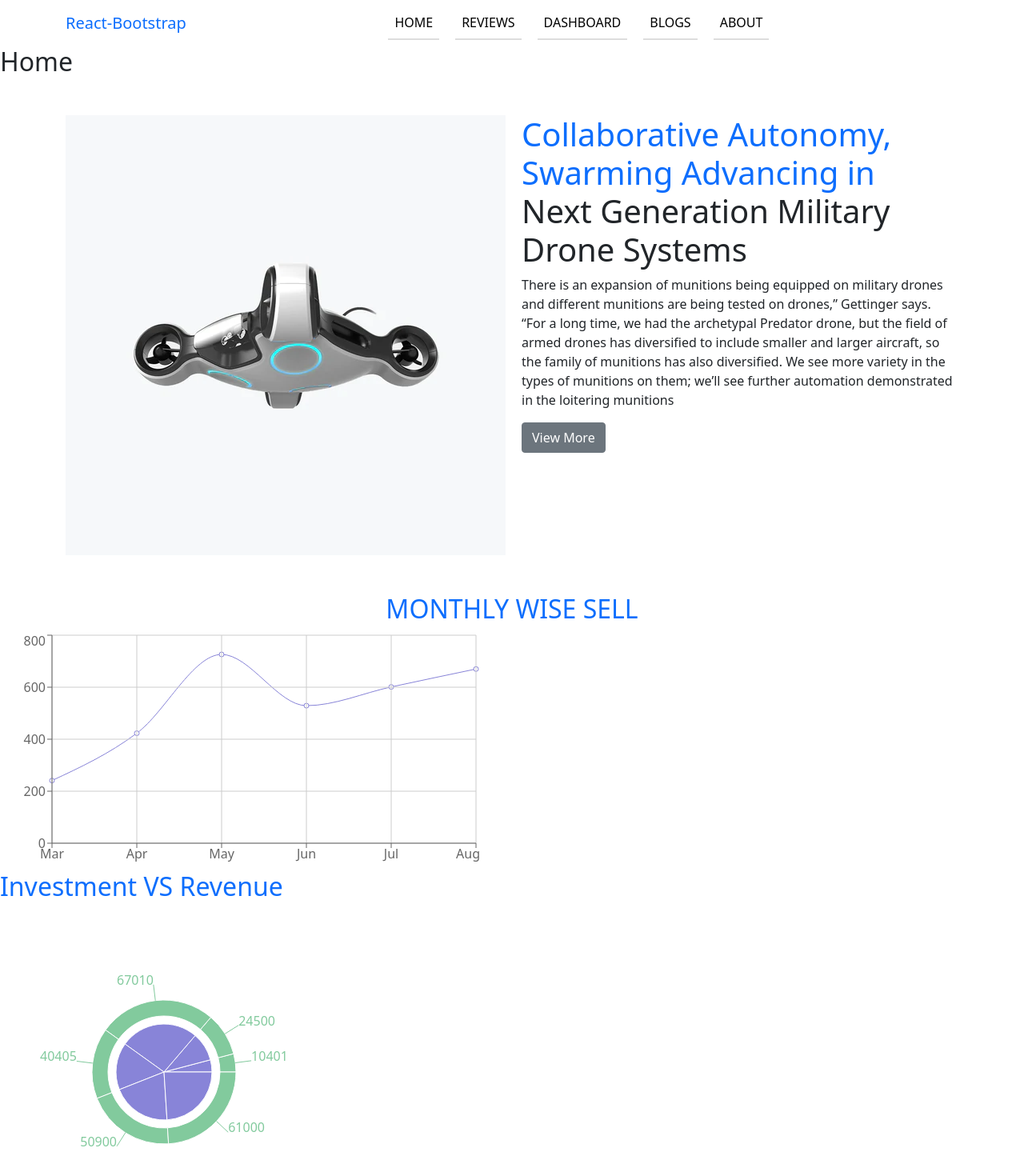
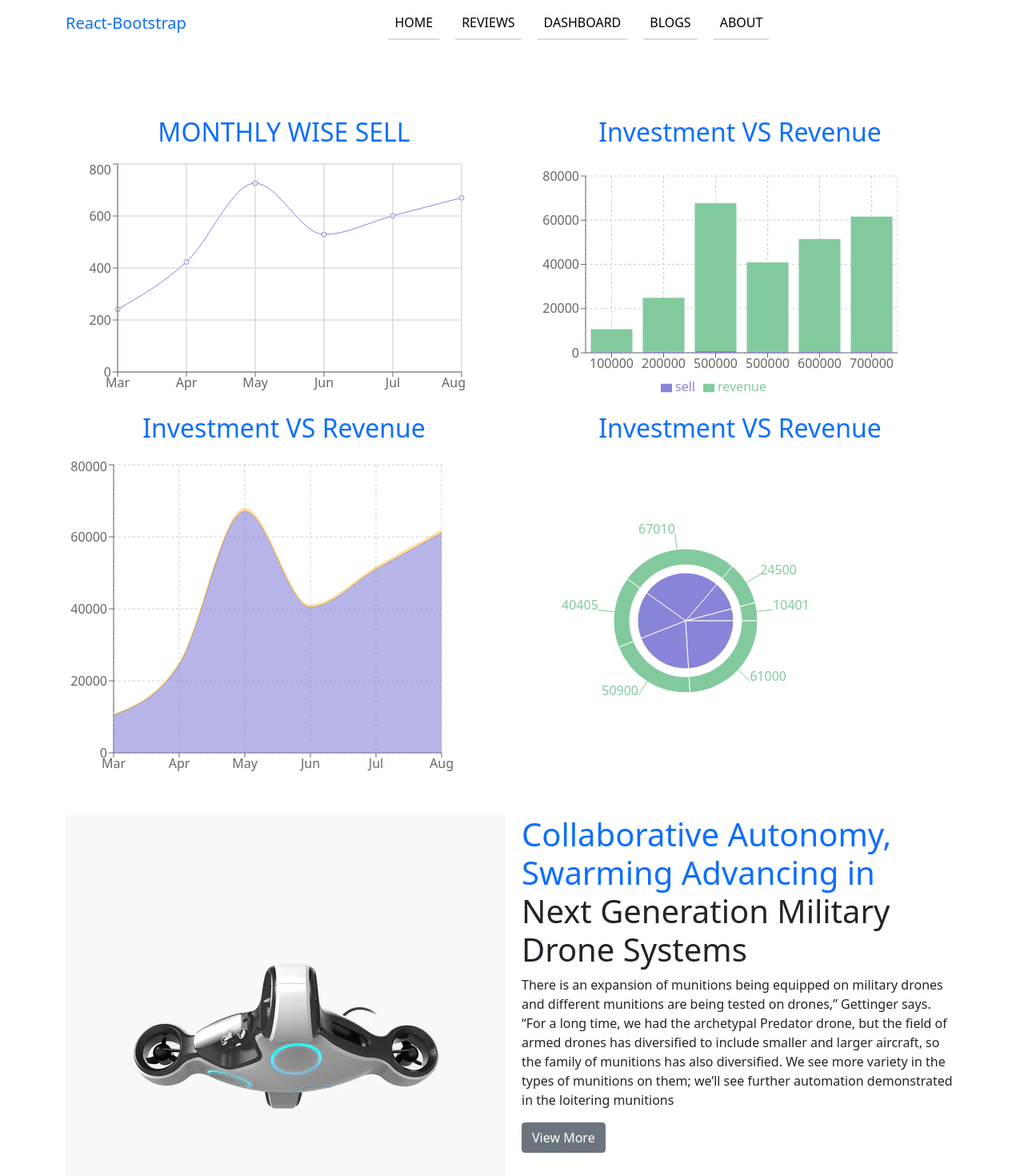
Before and after one commit to mkpbd/product-analysis-website, a React (Create React App) app: page /dashboard in a window 1280 px wide. Shown: the top 1470 px of the page at 80% size. Built offline with nearby package versions, Linux system fonts and the light colour scheme.

Commit message:
Dashborad complete

```diff
--- a/src/App.js
+++ b/src/App.js
@@ -8,11 +8,10 @@ import Home from './components/Home/Home';
 import Reviews from './components/Reviews/Reviews';
 import About from './components/About/About';
 import NotFound from './components/NotFound/NotFound';
-import LineCharts from './components/LineCharts/LineCharts';
+import Dashboard from './components/Deshboard/Dashboard';
 
-import PieCharts from './components/PieChart/PieCharts';
-import BarCharts from './components/BarCharts/BarCharts';
-import StackedAreaCharts from './components/StackedAreaCharts/StackedAreaCharts';
+
+
 
 
 function App() {
@@ -25,16 +24,13 @@ function App() {
          <Route path='/Home' element={<Home></Home>}></Route>
          <Route path='/about' element={<About></About>}></Route>
          <Route path='/reviews' element={<Reviews></Reviews>}></Route>
-         <Route path='/dashboard' element={<Home></Home>}></Route>
+         <Route path='/dashboard' element={<Dashboard></Dashboard>}></Route>
          <Route path='*' element={<NotFound></NotFound>}></Route>
 
       </Routes>
 
       <Products></Products>
-      <LineCharts></LineCharts>
-      <PieCharts></PieCharts>
-      <BarCharts></BarCharts>
-      <StackedAreaCharts></StackedAreaCharts>
+
 
     </>
   );
--- a/src/components/BarCharts/BarCharts.js
+++ b/src/components/BarCharts/BarCharts.js
@@ -7,7 +7,7 @@ const BarCharts = () => {
     const[data, setData] = useChartData();
     return (
         <div>
-            <h2>Name </h2>
+            <h2 className='text-primary text-center my-3'>Investment VS Revenue </h2>
             {/* <ResponsiveContainer width="100%" height="100%"> */}
         <BarChart
           width={500}
--- /dev/null
+++ b/src/components/Deshboard/Dashboard.js
@@ -0,0 +1,31 @@
+import React from 'react';
+import { Col, Container, Row } from 'react-bootstrap';
+import LineCharts from '../LineCharts/LineCharts';
+import BarCharts from '../BarCharts/BarCharts';
+import StackedAreaCharts from '../StackedAreaCharts/StackedAreaCharts';
+import PieChart from '../PieChart/PieCharts';
+
+const Dashboard = () => {
+    return (
+        <Container className='mt-5 pt-4'>
+            <Row>
+                <Col sm={6}>
+                  <LineCharts></LineCharts>
+                </Col>
+
+                <Col sm={6}>
+                  <BarCharts></BarCharts>
+                </Col>
+                <Col sm={6}>
+                  <StackedAreaCharts></StackedAreaCharts>
+                </Col>
+                <Col sm={6}>
+                  <PieChart></PieChart>
+                </Col>
+
+            </Row>
+        </Container>
+    );
+};
+
+export default Dashboard;
--- a/src/components/LineCharts/LineCharts.js
+++ b/src/components/LineCharts/LineCharts.js
@@ -8,15 +8,15 @@ const LineCharts = () => {
 
 
     return (
-        <>
-            <h2 className='text-primary text-center'>MONTHLY WISE SELL</h2>
-        <LineChart width={600} height={300} data={data}>
+        <div>
+            <h2 className='text-primary text-center my-3'>MONTHLY WISE SELL</h2>
+        <LineChart width={500} height={300} data={data}>
     <Line type="monotone" dataKey="sell" stroke="#8884d8" />
     <CartesianGrid stroke="#ccc" />
     <XAxis dataKey="month" />
     <YAxis/>
   </LineChart>
-  </>
+  </div>
     );
 
 };
--- a/src/components/PieChart/PieCharts.js
+++ b/src/components/PieChart/PieCharts.js
@@ -8,7 +8,7 @@ const PieCharts = () => {
     const [data1, setData2] = useChartData();
     return (
         <div>
-    <h2 className='text-primary'>Investment VS Revenue</h2>
+    <h2 className='text-primary text-center my-3'>Investment VS Revenue</h2>
 {/* <ResponsiveContainer width="100%" height="100%"> */}
 <PieChart width={400} height={400}>
       <Pie
--- a/src/components/StackedAreaCharts/StackedAreaCharts.js
+++ b/src/components/StackedAreaCharts/StackedAreaCharts.js
@@ -7,7 +7,7 @@ const StackedAreaCharts = () => {
     const [data] = useChartData();
     return (
         <div>
-            <h2>chart</h2>
+            <h2 className='text-primary text-center my-3'>Investment VS Revenue</h2>
             {/* <ResponsiveContainer width="100%" height="100%"> */}
         <AreaChart
           width={500}
```
Also changed, not shown: src/components/Deshboard/Dashborad.css (added).
